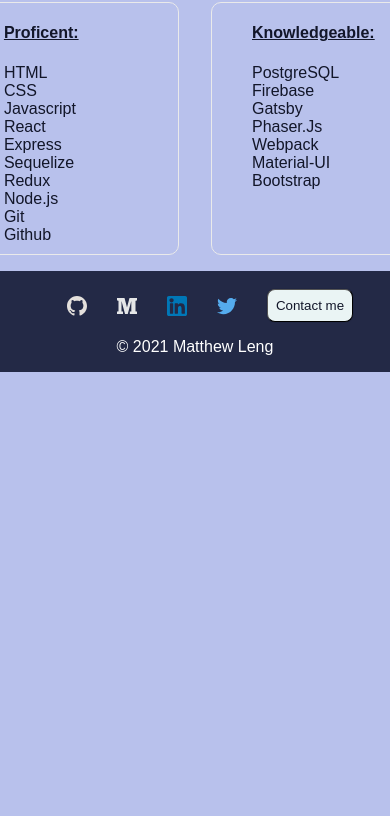
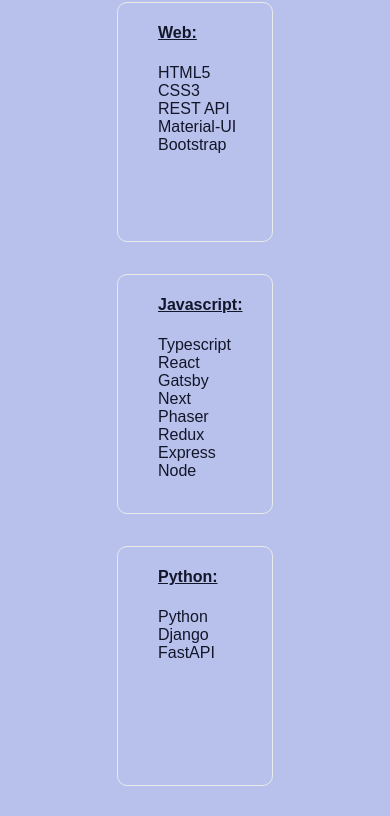
Before and after one commit to Mleng89/portfolio, a Next.js app: page /about in a window 390 px wide. Shown: the part 1830-2646 px from the top of the page. Before the commit the page ends 2202 px from the top, so only its background shows below. Built offline with nearby package versions, Linux system fonts and the light colour scheme; a web font is replaced by a local one.

Commit message:
Added:Updated tech stack and media query

```diff
--- a/pages/about.js
+++ b/pages/about.js
@@ -54,32 +54,48 @@
             <div className="tech-card">
               <ul>
                 <u>
-                  <h4>Proficent:</h4>
+                  <h4>Web:</h4>
                 </u>
-                <li>HTML</li>
-                <li>CSS</li>
-                <li>Javascript</li>
-                <li>React</li>
-                <li>Express</li>
-                <li>Sequelize</li>
-                <li>Redux</li>
-                <li>Node.js</li>
-                <li>Git</li>
-                <li>Github</li>
+                <li>HTML5</li>
+                <li>CSS3</li>
+                <li>REST API</li>
+                <li>Material-UI</li>
+                <li>Bootstrap</li>
               </ul>
             </div>
             <div className="tech-card">
               <ul>
                 <u>
-                  <h4>Knowledgeable:</h4>
+                  <h4>Javascript:</h4>
                 </u>
+                <li>Typescript</li>
+                <li>React</li>
+                <li>Gatsby</li>
+                <li>Next</li>
+                <li>Phaser</li>
+                <li>Redux</li>
+                <li>Express</li>
+                <li>Node</li>
+              </ul>
+            </div>
+            <div className="tech-card">
+              <ul>
+                <u>
+                  <h4>Python:</h4>
+                </u>
+                <li>Python</li>
+                <li>Django</li>
+                <li>FastAPI</li>
+              </ul>
+            </div>
+            <div className="tech-card">
+              <ul>
+                <u>
+                  <h4>Database:</h4>
+                </u>
+                <li>Sequelize</li>
                 <li>PostgreSQL</li>
                 <li>Firebase</li>
-                <li>Gatsby</li>
-                <li>Phaser.Js</li>
-                <li>Webpack</li>
-                <li>Material-UI</li>
-                <li>Bootstrap</li>
               </ul>
             </div>
           </div>
@@ -140,7 +156,7 @@
         }
         .tech-card {
           overflow: auto;
-          height: 30vh;
+          height: 40vh;
           display: inline-block;
           flex-basis: 15rem;
           margin: 1rem;
@@ -196,7 +212,14 @@
             display: flex;
             flex-direction: column;
           }
-
+          .tech-container {
+            display: flex;
+            flex-direction: column;
+          }
+          .tech-card {
+            height: 40vh;
+            width: 40vw;
+          }
           .me_image {
             margin-top: 5vh;
           }
```
